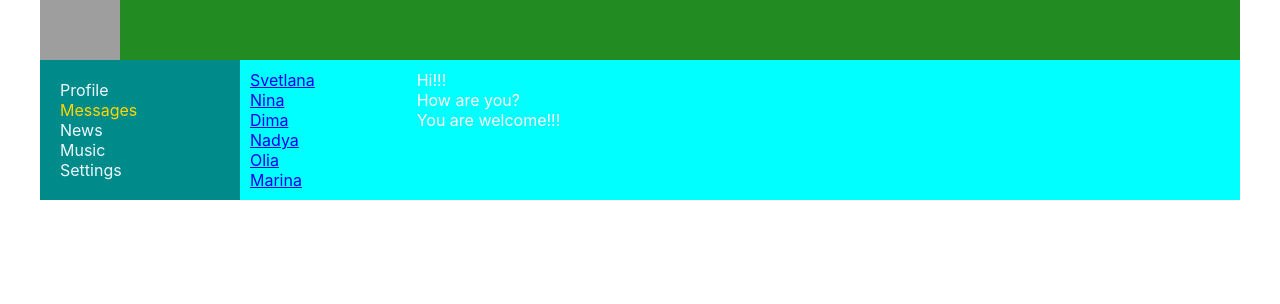
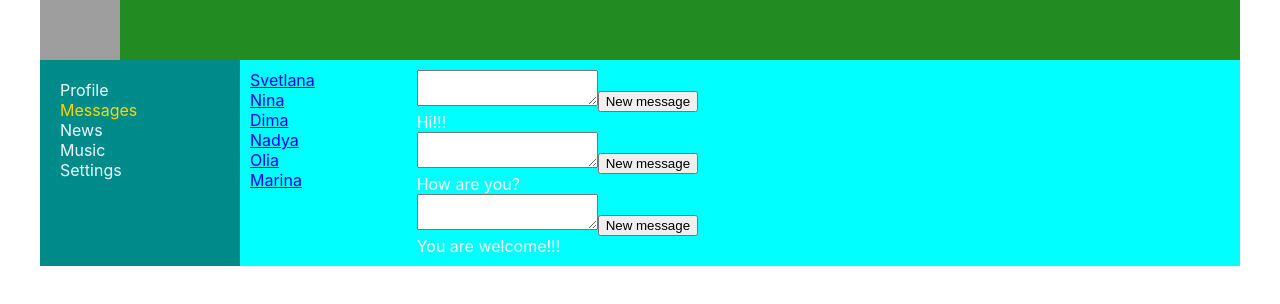
Before and after one commit to svetik-kov/Social_network, a React (Create React App) app: page /dialogs in a window 1280 px wide. Shown: the top 304 px of the page. Built offline with nearby package versions, Linux system fonts and the light colour scheme; grey boxes are pictures that could not be loaded.

Commit message:
lesson 31. использование ref

```diff
--- a/src/App.tsx
+++ b/src/App.tsx
@@ -22,7 +22,7 @@ type AppType={
 function App(props:AppType) {
 
     return (
-        <BrowserRouter>
+     /*   <BrowserRouter>*/
             <div className="appWrapper">
                 <Header/>
                 <NavBar/>
@@ -43,7 +43,7 @@ function App(props:AppType) {
 
                 </div>
             </div>
-        </BrowserRouter>
+        // </BrowserRouter>
     );
 }
 
--- a/src/components/Dialogs/Dialogs.tsx
+++ b/src/components/Dialogs/Dialogs.tsx
@@ -15,6 +15,7 @@ type DialogsType={
     state:messagesPageType
 }
 export const Dialogs = (props:DialogsType) => {
+
   /*  let dialogs = [
         {id: 1, name: 'Svetlana'},
         {id: 2, name: 'Nina'},
--- a/src/components/Dialogs/Message/Message.tsx
+++ b/src/components/Dialogs/Message/Message.tsx
@@ -1,4 +1,4 @@
-import React from "react";
+import React, {createRef} from "react";
 /*import s from './Dialogs.module.css'*/
 import {NavLink} from "react-router-dom";
 import s from './../Dialogs.module.css'
@@ -10,7 +10,18 @@ import {MessageType} from "../../../redux/state";
 }*/
 
 export const Message = (props: MessageType) => {
+    let newMessage=createRef<HTMLTextAreaElement>()
+    let addMessage=()=>{
+        alert(newMessage.current?.value)
+    }
+
     return (
-        <div className={s.message}>{props.message}</div>
+        <div>
+          <div>
+              <textarea ref={ newMessage}></textarea>
+              <button onClick={addMessage}>New message</button>
+          </div>
+            <div className={s.message}>{props.message}</div>
+        </div>
     )
 }
--- a/src/components/Profile/MyPosts/MyPosts.tsx
+++ b/src/components/Profile/MyPosts/MyPosts.tsx
@@ -2,7 +2,6 @@ import React from "react";
 import s from './MyPosts.module.css'
 import {Post} from "./Post/Post";
 import {PostsType} from "../../../redux/state";
-
 
 
 // type PostsType={
@@ -10,25 +9,37 @@ import {PostsType} from "../../../redux/state";
 //     message:string
 //     likeCounter:number
 // }
- type MyPostsType={
-   posts:PostsType[]
+type MyPostsType = {
+    posts: PostsType[]
 }
-export const MyPosts = (props:MyPostsType) => {
+export const MyPosts = (props: MyPostsType) => {
     /*  let posts=[
           {id:1, message:'Hello!!!how are you?',likeCounter:15},
           {id:2, message:'It is my first message.', likeCounter:10},
           {id:3, message:'It is nice!', likeCounter:150},
       ]*/
-    let postsElements=props.posts.map(p=><Post message={p.message} likeCounter={p.likeCounter}/>)
+    let newPostElement = React.createRef<HTMLTextAreaElement>()
+    let postsElements = props.posts.map(p => <Post message={p.message} likeCounter={p.likeCounter}/>)
+    /*let addPost=()=>{
+         if (newPostElement.current){
+         let text=newPostElement.current.value
+        alert(text)
+    }}*/
+    let addPost = () => {
+        let text = newPostElement.current?.value
+        alert(text)
+    }
     return (
         <div className={s.postBlock}>
             <h3>My posts</h3>
             {/* <div>New post</div>*/}
             <div>
                 <div>
-                  <textarea></textarea>
+                    <textarea ref={newPostElement}></textarea>
                 </div>
-                <div><button>Add post</button></div>
+                <div>
+                    <button onClick={addPost}>Add post</button>
+                </div>
             </div>
             <div className={s.posts}>
                 {postsElements}
--- a/src/index.tsx
+++ b/src/index.tsx
@@ -3,40 +3,12 @@ import ReactDOM from 'react-dom';
 import './index.css';
 import App from './App';
 import {state} from "./redux/state";
+import {BrowserRouter} from "react-router-dom";
 
-/*export type PostsType={
-    id:number
-    message:string
-    likeCounter:number
-}
-export type MessageType = {
-    message: string
-}
-export type DialogItemsType = {
-    name: string
-    id: number
-}
 
-let posts=[
-    {id:1, message:'Hello!!!how are you?',likeCounter:15},
-    {id:2, message:'It is my first message.', likeCounter:10},
-    {id:3, message:'It is nice!', likeCounter:150},
-]
-let dialogs = [
-    {id: 1, name: 'Svetlana'},
-    {id: 2, name: 'Nina'},
-    {id: 3, name: 'Dima'},
-    {id: 4, name: 'Nadya'},
-    {id: 5, name: 'Olia'},
-    {id: 6, name: 'Marina'},
-]
-
-let messages = [
-    {id: 1, message: 'Hi!!!'},
-    {id: 2, message: 'How are you?'},
-    {id: 3, message: 'You are welcome!!!'},
-]*/
 ReactDOM.render(
-    <App state={state} /*posts={posts} dialogs={dialogs} messages={messages}*//>,
+    <BrowserRouter>
+    <App state={state} /*posts={posts} dialogs={dialogs} messages={messages}*//>
+    </BrowserRouter>,
   document.getElementById('root')
 );
```
Lines whose indentation alone changed are shown as unchanged.
